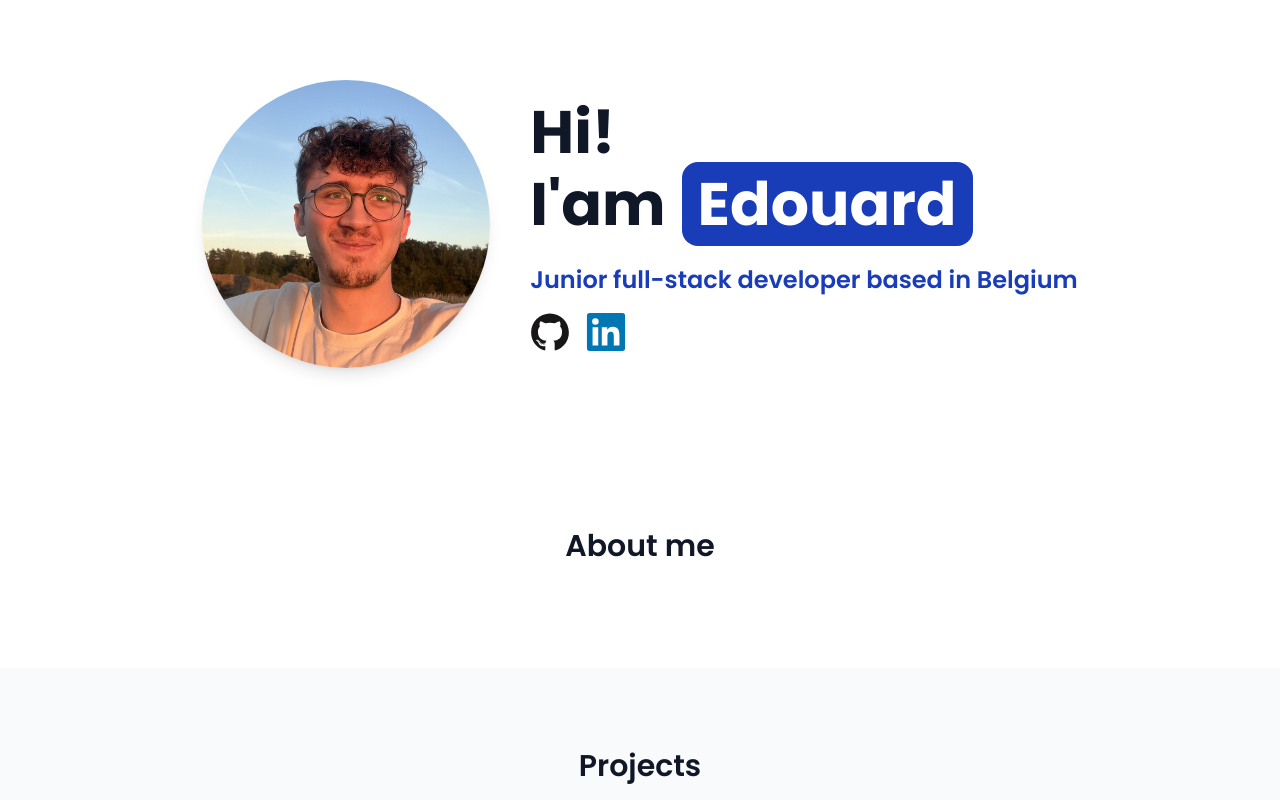
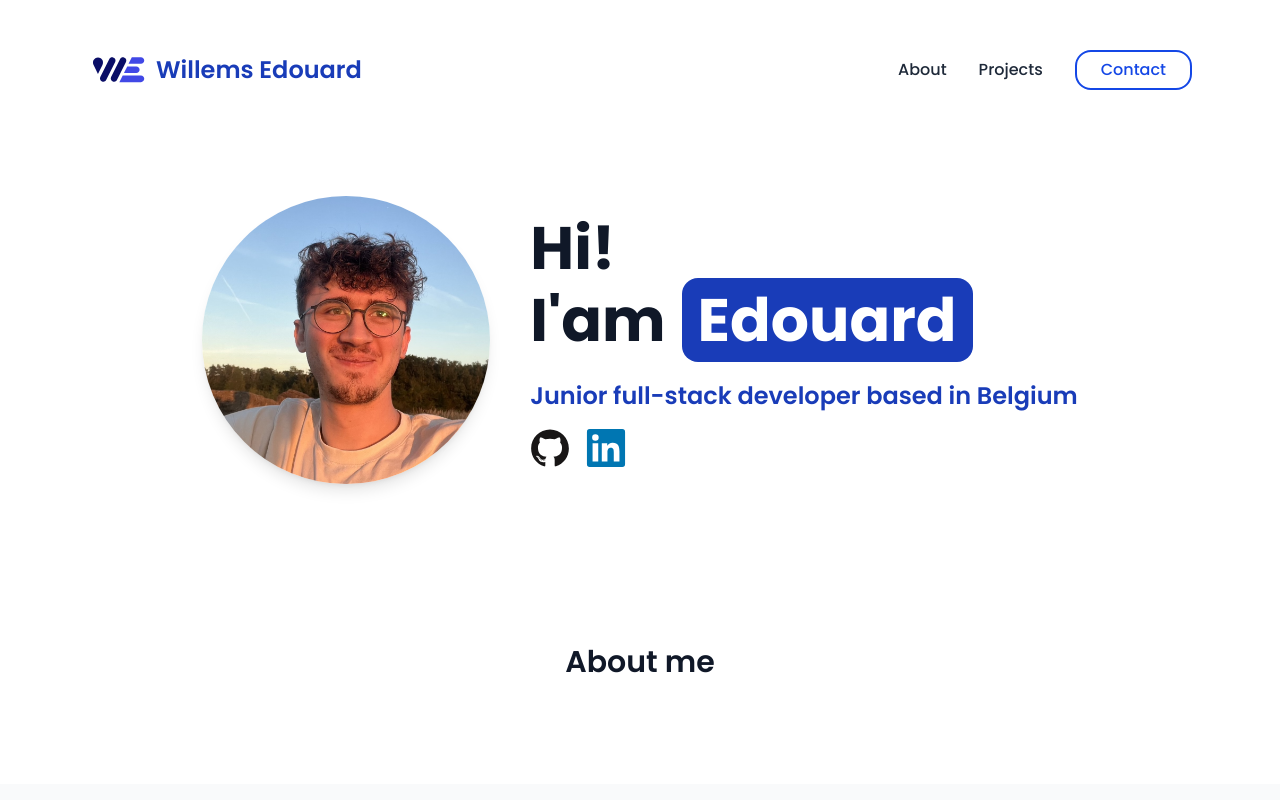
Before and after one commit to edouard744/my-portfolio, a Next.js app: page /en in a window 1280 px wide. Shown: the top 800 px of the page. Built offline with nearby package versions, Linux system fonts and the light colour scheme.

Commit message:
feat: add nav bar component

```diff
--- a/src/app/[locale]/layout.tsx
+++ b/src/app/[locale]/layout.tsx
@@ -6,7 +6,7 @@ const locales = ["fr", "en"];
 
 const poppins = Poppins({
   subsets: ["latin"],
-  weight: ["400", "600", "700"],
+  weight: ["400","500", "600", "700"],
   variable: "--font-poppins",
 });
 export default async function LocaleLayout({
--- a/src/app/[locale]/page.tsx
+++ b/src/app/[locale]/page.tsx
@@ -2,6 +2,7 @@
 import { getDictionary } from "@/lib/i18n/getDictionary";
 import type { Locale } from "@/lib/i18n/types";
 import Hero from "@/components/Home/Hero";
+import { Nav } from "@/components/Nav";
 
 type Props = {
   params: { locale: Locale };
@@ -13,6 +14,7 @@ export default async function Home({ params }: Props) {
 
   return (
     <main className="bg-white text-gray-900 scroll-smooth">
+      <Nav t={t}/>
       <Hero t={t} />
 
       <section id="about" className="py-20 px-4 max-w-3xl mx-auto">
--- /dev/null
+++ b/src/components/Nav.tsx
@@ -0,0 +1,33 @@
+import Link from "next/link";
+import LogoIcon from "./Icons/logo";
+
+export function Nav({ t }: { t: any }) {
+  return (
+    <nav className="flex justify-between items-center pt-10 pb-4 px-6 max-w-6xl mx-auto">
+      <div className="flex items-center gap-4">
+        <Link
+          href="/"
+          aria-label={t.nav.linklabel}
+          className="text-2xl font-semibold flex items-center gap-2"
+        >
+          <LogoIcon size={60} aria-hidden="true" />
+          <span className="text-blue-800 hidden sm:inline">{t.nav.name}</span>
+        </Link>
+      </div>
+      <div className="flex font-medium items-center gap-8">
+        <a href="#about" className="text-gray-800 hover:text-blue-600 sm:inline hidden">
+          {t.nav.about}
+        </a>
+        <a href="#projects" className="text-gray-800 hover:text-blue-600 sm:inline hidden">
+          {t.nav.projects}
+        </a>
+        <a
+          href="mailto:contact@willems-edouard.be"
+          className="border-2 border-blue-700 py-1.5 px-6 rounded-2xl hover:bg-blue-700 text-blue-700 hover:text-white hover:border-blue-700 sm:inline"
+        >
+          {t.nav.contact}
+        </a>
+      </div>
+    </nav>
+  );
+}
--- a/src/locales/en.json
+++ b/src/locales/en.json
@@ -1,4 +1,11 @@
 {
+  "nav": {
+  "name": "Willems Edouard",
+  "linklabel": "Go to homepage",
+  "about": "About",
+  "projects": "Projects",
+  "contact": "Contact"
+  },
   "hero": {
     "title": {
       "hi": "Hi!",
--- a/src/locales/fr.json
+++ b/src/locales/fr.json
@@ -1,4 +1,11 @@
 {
+  "nav": {
+    "name": "Willems Edouard",
+    "linklabel": "Aller à la page d'accueil",
+    "about": "À propos",
+    "projects": "Projets",
+    "contact": "Contact"
+  },
   "hero": {
     "title": {
       "hi": "Salut !",
```
